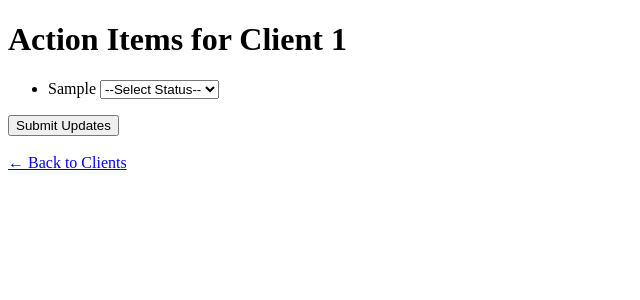
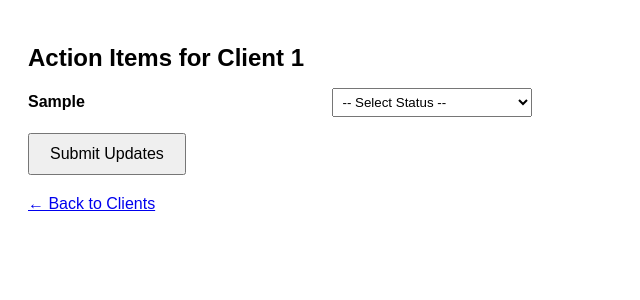
Before and after one commit to ahsanakhter35/action-item, a Flask app: template templates/client_view.html in a window 1280 px wide. Shown: the top 300 px of the page, without its empty margins (0-640 px from the left). Run offline with Flask 3, Linux system fonts and the light colour scheme; the template is opened without the code that fills it: most values are stand-ins (such as "Sample title", 1, 10 or a date in 2020).

```diff
--- a/templates/client_view.html
+++ b/templates/client_view.html
@@ -1,17 +1,32 @@
 <!DOCTYPE html>
 <html>
 <head>
-    <title>Action Items for {{ client_id }}</title>
+    <title>Client {{ client_id }} - Action Items</title>
+    <style>
+        body { font-family: Arial, sans-serif; padding: 20px; }
+        h1 { font-size: 24px; }
+        ul { list-style: none; padding-left: 0; }
+        li { margin-bottom: 15px; }
+        label { display: inline-block; width: 300px; font-weight: bold; }
+        select { padding: 5px; width: 200px; }
+        button { padding: 10px 20px; font-size: 16px; }
+        a { margin-top: 20px; display: inline-block; }
+    </style>
 </head>
 <body>
     <h1>Action Items for Client {{ client_id }}</h1>
+
+    {% if client_data.empty %}
+        <p><em>No action items found for this client.</em></p>
+    {% else %}
         <form method="POST">
             <ul>
                 {% for index, row in client_data.iterrows() %}
+                    {% set item = row.get("Action Items", row.get("Action Items", "Unnamed Item")) %}
                     <li>
-                    <label>{{ row["Action Items"] }}</label>
-                    <select name="{{ row['Action Items'] }}">
-                        <option value="">--Select Status--</option>
+                        <label>{{ item }}</label>
+                        <select name="{{ item }}">
+                            <option value="">-- Select Status --</option>
                             <option value="To Do">To Do</option>
                             <option value="In Progress">In Progress</option>
                             <option value="Complete">Complete</option>
@@ -22,7 +37,8 @@
             </ul>
             <button type="submit">Submit Updates</button>
         </form>
-    <br>
+    {% endif %}
+
     <a href="{{ url_for('home') }}">← Back to Clients</a>
 </body>
 </html>
```
Also changed, not shown: 2 other files. Lines whose indentation alone changed are shown as unchanged.
